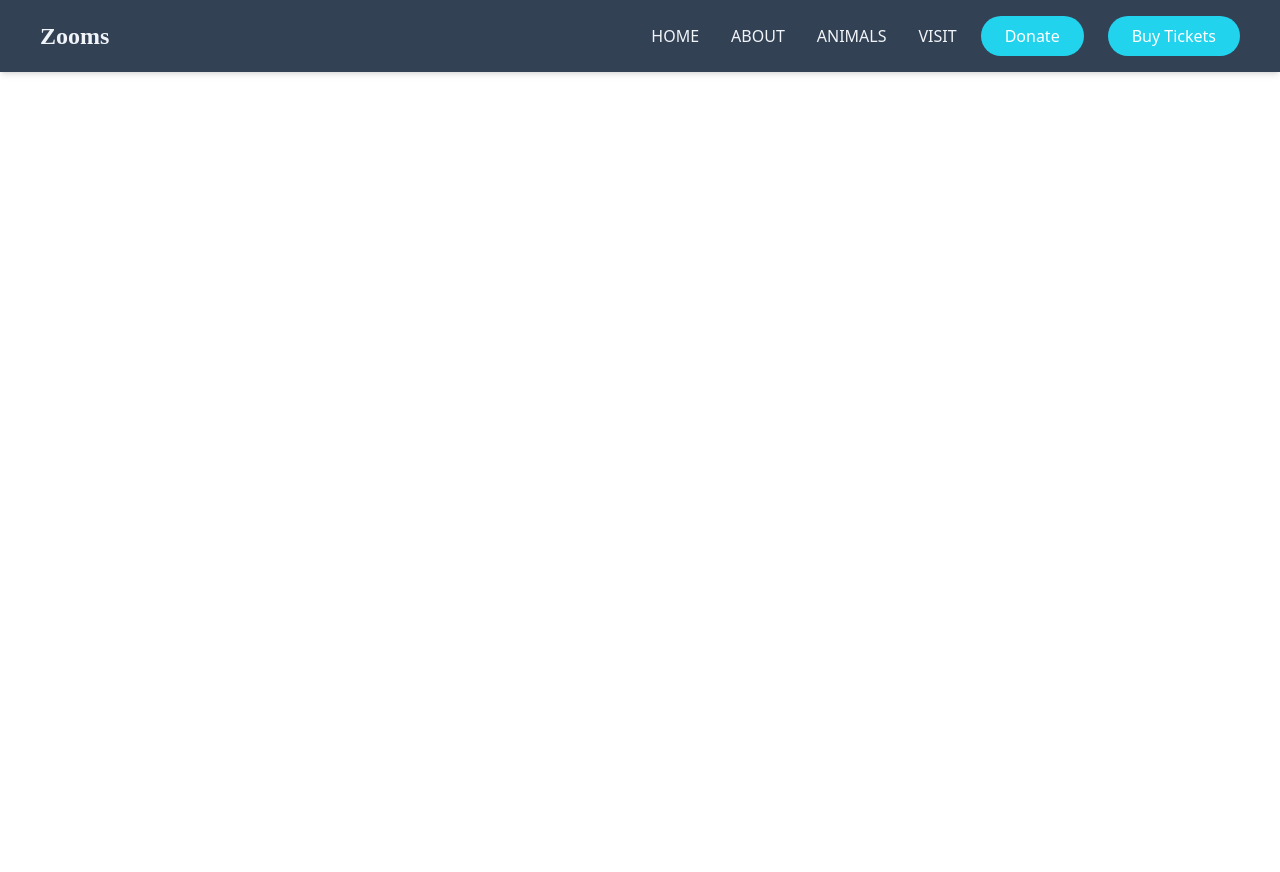
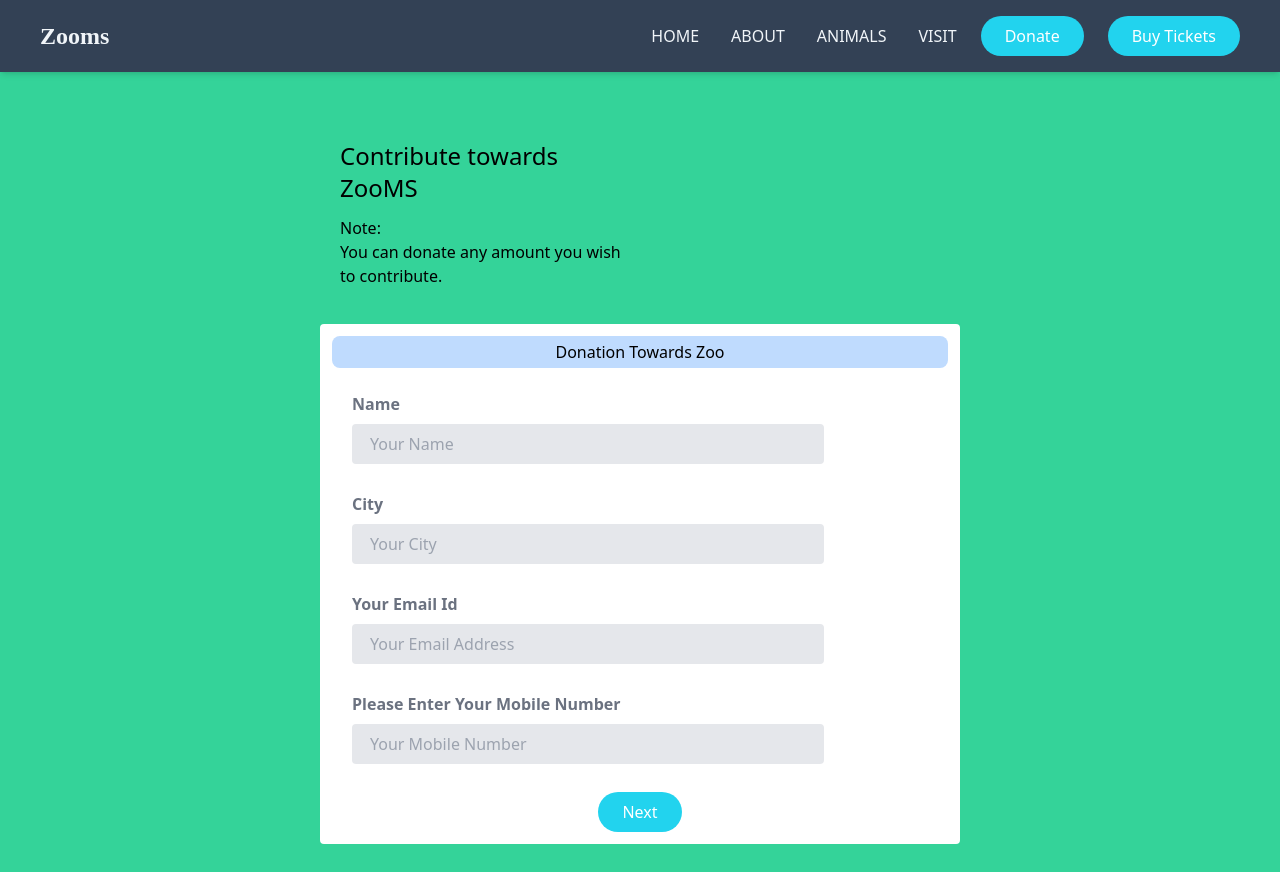
Before and after one commit to aaaa760/ZooMS, a React (Create React App) app: page /donate in a window 1280 px wide. Before the commit the page ends 800 px from the top, so only its background shows below. Built offline with nearby package versions, Linux system fonts and the light colour scheme.

Commit message:
added Donate page_1 and added Router

```diff
--- a/package.json
+++ b/package.json
@@ -9,6 +9,7 @@
     "react": "^18.2.0",
     "react-dom": "^18.2.0",
     "react-icons": "^4.6.0",
+    "react-router-dom": "^6.4.3",
     "react-scripts": "5.0.1",
     "web-vitals": "^2.1.4"
   },
--- a/src/App.js
+++ b/src/App.js
@@ -1,9 +1,18 @@
+import React from "react";
 import Main from "./Pages/Main";
+import { BrowserRouter, Routes, Route } from "react-router-dom";
+import Navbar from "./Components/Navbar";
+import Donate from "./Pages/Donate";
 
 export default function App() {
   return (
-    <>
-      <Main />
-    </>
+    <BrowserRouter>
+      <Routes>
+        <Route element={<Navbar />}>
+          <Route exact path="/" element={<Main />} />
+          <Route exact path="donate" element={<Donate />} />
+        </Route>
+      </Routes>
+    </BrowserRouter>
   );
 }
--- a/src/Components/Navbar.jsx
+++ b/src/Components/Navbar.jsx
@@ -1,26 +1,25 @@
 import React, { useState, useContext } from "react";
 import DropdownButton from "./DropdownButton";
-// import { useNavigate } from "react-router-dom";
-// import { Outlet } from 'react-router';
+import { useNavigate } from "react-router-dom";
+import { Outlet } from "react-router";
 
 // import { LoginContext } from "../contexts/LoginContext";
 
 import Button from "./Button";
 
 const Navbar = () => {
-
   //   const { loginStatus } = useContext(LoginContext);
 
   let Links = [
     { name: "HOME", link: "/" },
-    { name: "ABOUT", link: "/about" },
-    { name: "ANIMALS", link: "/detect" },
-    { name: "VISIT", link: "/share" },
+    { name: "ABOUT", link: "/" },
+    { name: "ANIMALS", link: "/" },
+    { name: "VISIT", link: "/" },
   ];
 
   let [open, setOpen] = useState(false);
 
-//   const navigate = useNavigate();
+  const navigate = useNavigate();
 
   //   function navigateLogin() {
   //       navigate("/login");
@@ -29,7 +28,6 @@ const Navbar = () => {
   //   function navigateProfile() {
   //     navigate("/profile");
   //   }
-
 
   return (
     <>
@@ -46,7 +44,7 @@ const Navbar = () => {
           </div>
 
           <div
-          onClick={()=>{}}
+            onClick={() => {}}
             className="text-3xl absolute right-8 top-6 cursor-pointer md:hidden"
           >
             <ion-icon name={open ? "close" : "menu"}></ion-icon>
@@ -71,21 +69,15 @@ const Navbar = () => {
               </li>
             ))}
             <li className="md:ml-6 text-md md:my-0 my-7">
-            <Button>Donate</Button>
+              <Button func={() => navigate("/donate")}>Donate</Button>
             </li>
             <li className="md:ml-6 text-md md:my-0 my-7">
-            {
-              !false ? (
-                <Button>Buy Tickets</Button>
-              ) :
-              (
-                <DropdownButton />
-              )
-            }
+              {!false ? <Button>Buy Tickets</Button> : <DropdownButton />}
             </li>
           </ul>
         </div>
       </div>
+      <Outlet />
     </>
   );
 };
--- /dev/null
+++ b/src/Pages/Donate.jsx
@@ -0,0 +1,84 @@
+import React from "react";
+import Button from "../Components/Button";
+
+function Donate() {
+  return (
+    <div className="w-screen h-screen flex justify-center items-center text-center bg-emerald-400">
+      <div className="flex gap-4 flex-row flex-wrap w-3/6 rounded-lg">
+        <div className="p-5 pt-10 text-left flex-auto">
+          <h1 className="text-2xl">Contribute towards</h1>
+          <h1 className="text-2xl mb-3">ZooMS</h1>
+          <p>Note:</p>
+          <p>You can donate any amount you wish</p>
+          <p>to contribute.</p>
+        </div>
+        <div className="bg-white p-3 rounded flex-auto">
+          <p className="mb-6 bg-blue-200 h-auto text-center rounded-lg p-1">
+            Donation Towards Zoo
+          </p>
+          <form class="w-full max-w-lg">
+            <div className="m-5">
+              <label
+                class="block text-gray-500 text-left font-bold mb-1 md:mb-0 pr-4"
+                for="inline-full-name"
+              >
+                Name
+              </label>
+              <input
+                class="bg-gray-200 appearance-none border-2 my-2 border-gray-200 rounded w-full py-2 px-4 text-gray-700 leading-tight focus:outline-none focus:bg-white focus:border-purple-500"
+                id="inline-full-name"
+                type="text"
+                placeholder="Your Name"
+              />
+            </div>
+            <div className="m-5">
+              <label
+                class="block text-gray-500 text-left font-bold mb-1 md:mb-0 pr-4"
+                for="inline-full-city"
+              >
+                City
+              </label>
+              <input
+                class="bg-gray-200 appearance-none border-2 my-2 border-gray-200 rounded w-full py-2 px-4 text-gray-700 leading-tight focus:outline-none focus:bg-white focus:border-purple-500"
+                id="inline-full-city"
+                type="text"
+                placeholder="Your City"
+              />
+            </div>
+            <div className="m-5">
+              <label
+                class="block text-gray-500 text-left font-bold mb-1 md:mb-0 pr-4"
+                for="inline-full-email"
+              >
+                Your Email Id
+              </label>
+              <input
+                class="bg-gray-200 appearance-none border-2 my-2 border-gray-200 rounded w-full py-2 px-4 text-gray-700 leading-tight focus:outline-none focus:bg-white focus:border-purple-500"
+                id="inline-full-email"
+                type="email"
+                placeholder="Your Email Address"
+              />
+            </div>
+            <div className="m-5">
+              <label
+                class="block text-gray-500 text-left font-bold mb-1 md:mb-0 pr-4"
+                for="inline-full-phone"
+              >
+                Please Enter Your Mobile Number
+              </label>
+              <input
+                class="bg-gray-200 appearance-none border-2 my-2 border-gray-200 rounded w-full py-2 px-4 text-gray-700 leading-tight focus:outline-none focus:bg-white focus:border-purple-500"
+                id="inline-full-phone"
+                type="tel"
+                placeholder="Your Mobile Number"
+              />
+            </div>
+          </form>
+          <Button>Next</Button>
+        </div>
+      </div>
+    </div>
+  );
+}
+
+export default Donate;
--- a/src/Pages/Main.jsx
+++ b/src/Pages/Main.jsx
@@ -1,9 +1,7 @@
-import Navbar from "../Components/Navbar";
-
 function Main() {
   return (
     <>
-      <Navbar />
+      <p>Hello</p>
     </>
   );
 }
```
Also changed, not shown: 1 other file (tests, documents, lock files or other folders). Lines whose indentation alone changed are shown as unchanged.
